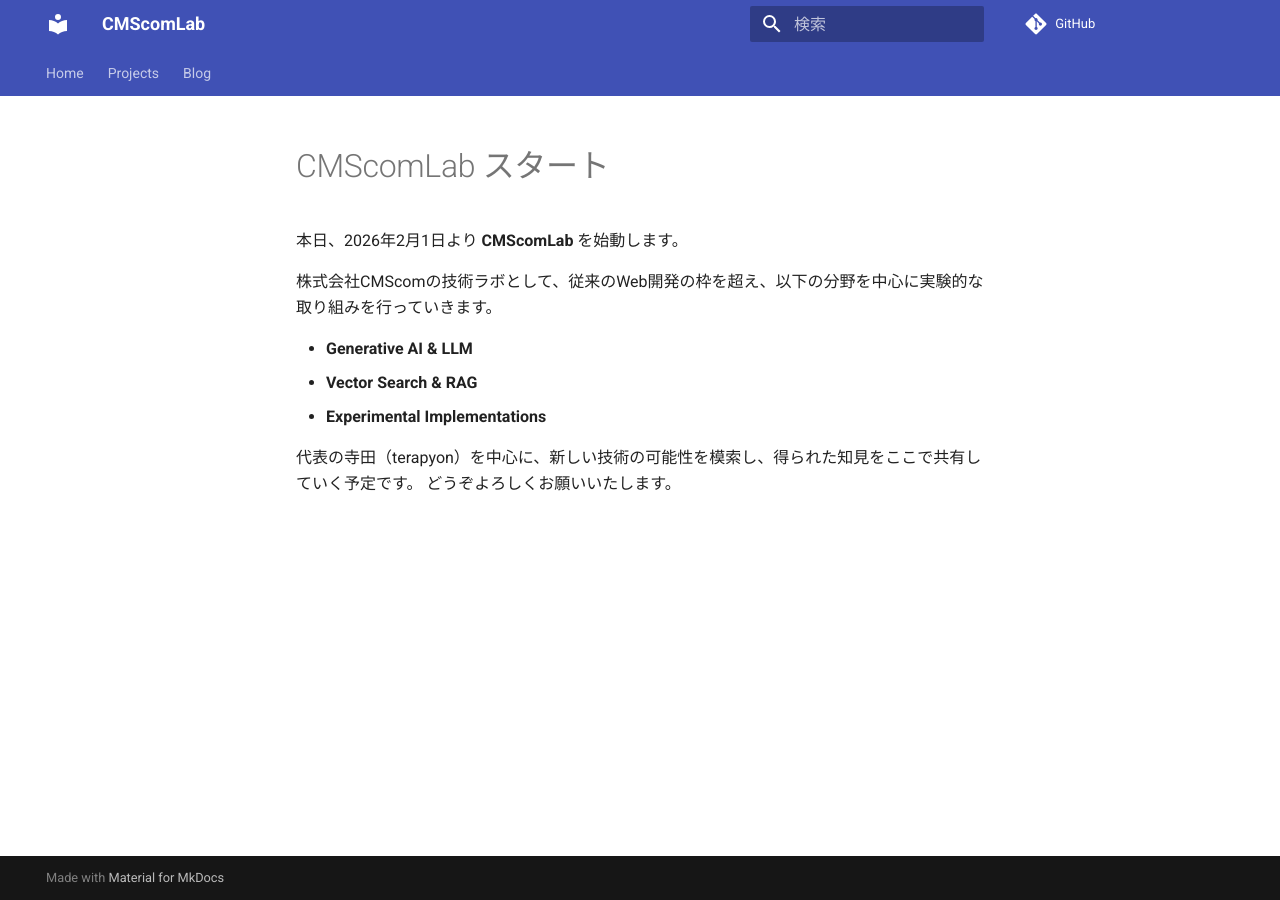
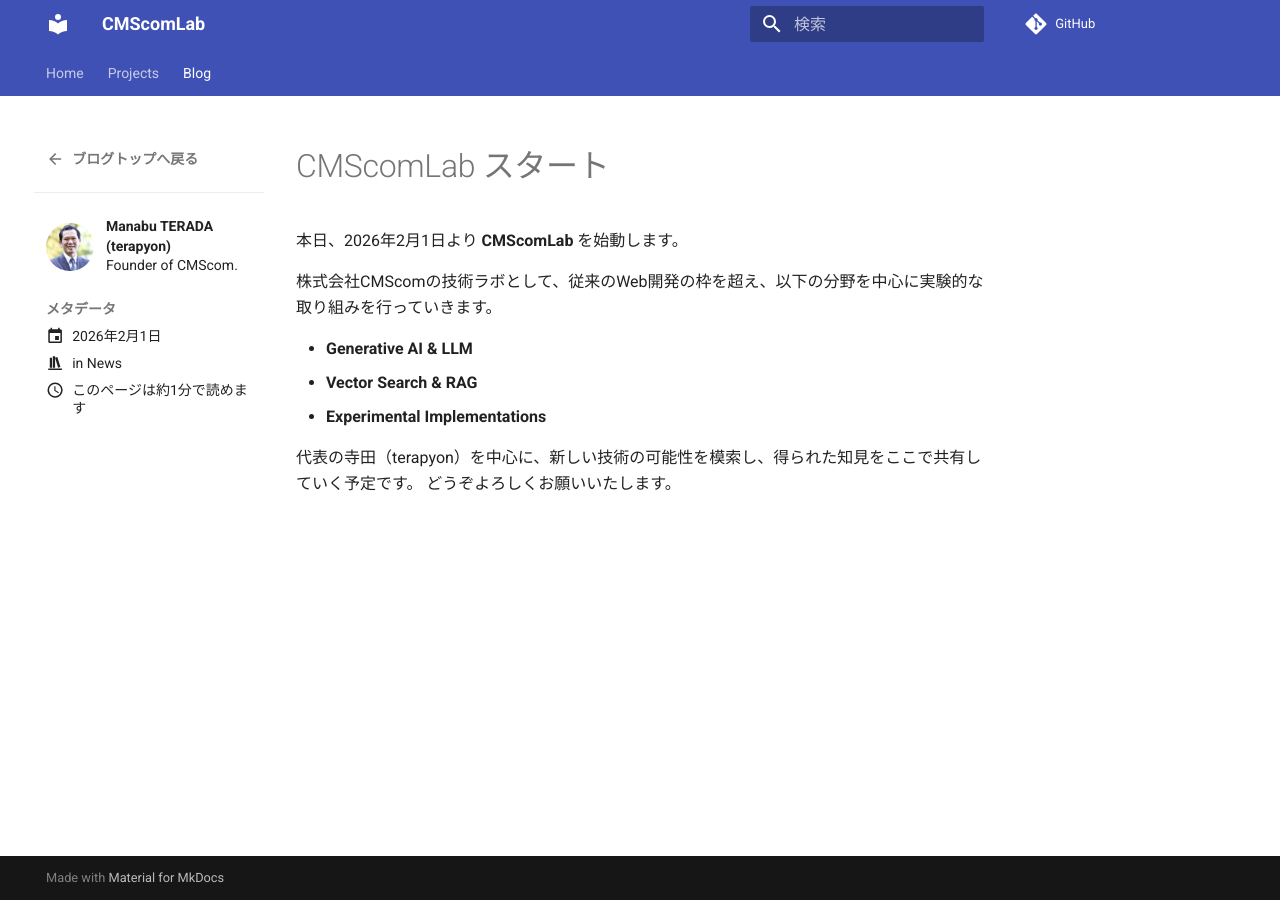
Before and after one commit to CMScomLab/CMScomLab.github.io, an MkDocs documentation site: the page built from docs/blog/posts/2026-02-01-lab-start.md, in a window 1280 px wide. Built offline with MkDocs 1.6.1 and Material for MkDocs 9.7.7, drawn with Linux system fonts in a browser that asks for light colours; comment, search, counter and statistics services are not loaded.

Commit message:
Blogの修正

```diff
--- /dev/null
+++ b/docs/blog/.authors.yml
@@ -0,0 +1,5 @@
+authors:
+  terapyon:
+    name: Manabu TERADA (terapyon)
+    description: Founder of CMScom.
+    avatar: assets/images/avatar-terapyon.jpg
--- a/mkdocs.yml
+++ b/mkdocs.yml
@@ -27,7 +27,7 @@
   - search
   - git-revision-date-localized
   - blog:
-      blog_dir: blog/posts
+      blog_dir: blog
       post_url_format: "{date}/{slug}"
       archive: true
       categories: true
@@ -39,5 +39,4 @@
       - projects/index.md
       - 'net-vis': projects/net-vis.md
       - 'LSH Cascade PoC': projects/lsh-cascade-poc.md
-  - Blog:
-      - blog/index.md
+  - Blog: blog/index.md
```
Also changed, not shown: docs/blog/index.md (+5 -1 lines), docs/blog/posts/index.md (deleted, +0 -1 lines), docs/assets/images/avatar-terapyon.jpg (added).
